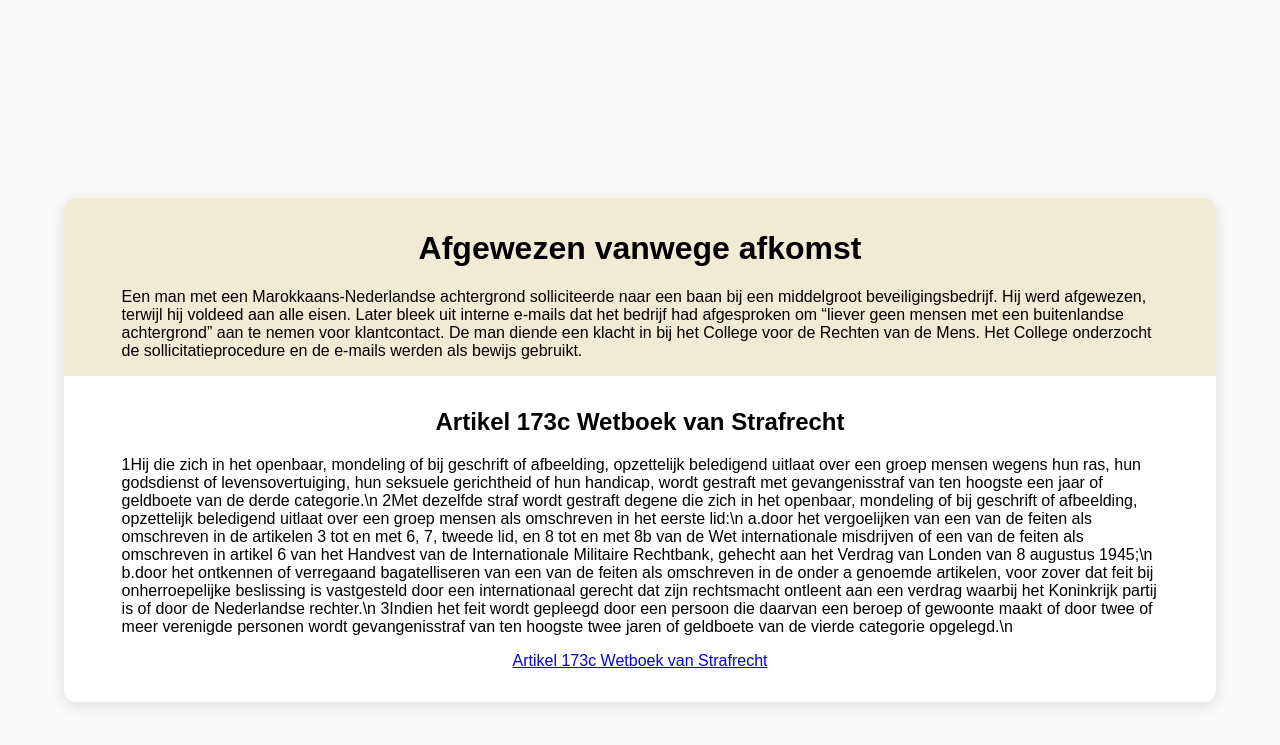
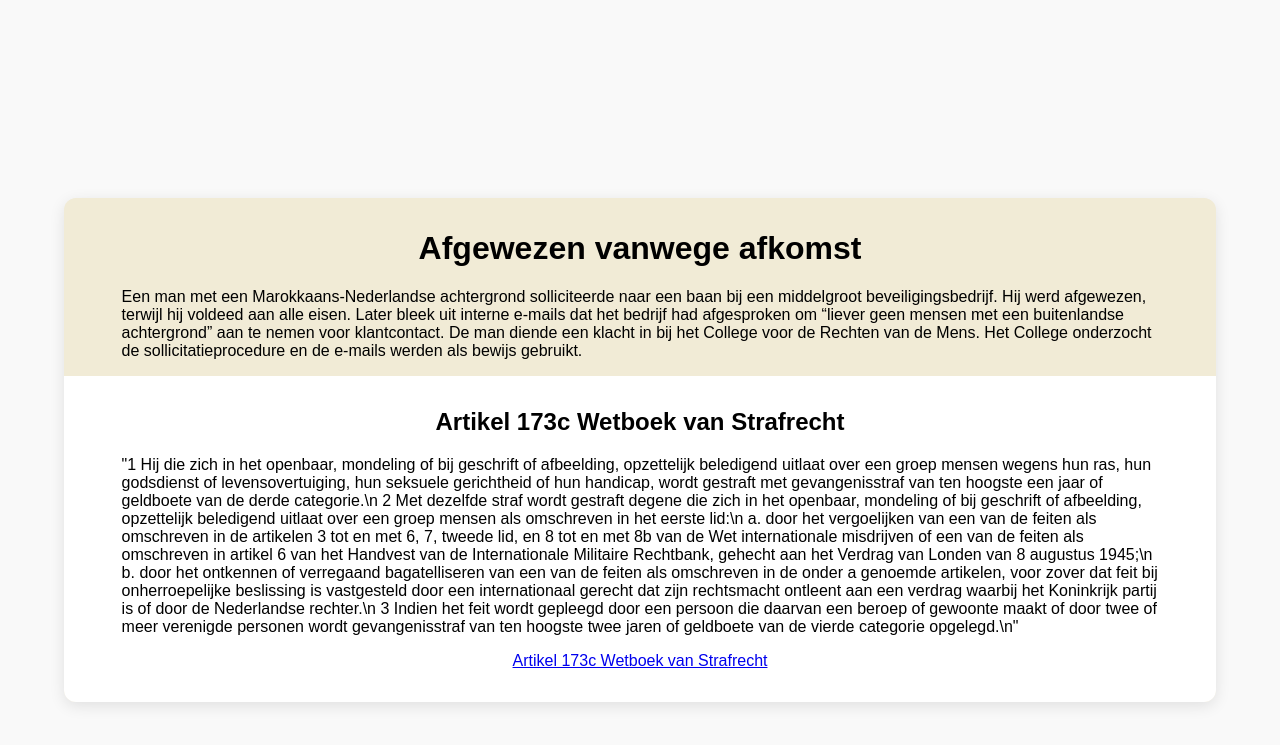
Before and after one commit to stanplayzz/maatschapij, a Jekyll site: the page built from _zaken/zaak9.md, in a window 1280 px wide. Shown: the top 745 px of the page. Built offline with Jekyll 4.4.1, drawn with Linux system fonts in a browser that asks for light colours.

Commit message:
zaak 1-9

```diff
--- a/_zaken/zaak9.md
+++ b/_zaken/zaak9.md
@@ -5,10 +5,10 @@ description: "Een man met een Marokkaans-Nederlandse achtergrond solliciteerde n
 strafboek:
     - title: Artikel 173c Wetboek van Strafrecht
       description: >
-        1Hij die zich in het openbaar, mondeling of bij geschrift of afbeelding, opzettelijk beledigend uitlaat over een groep mensen wegens hun ras, hun godsdienst of levensovertuiging, hun seksuele gerichtheid of hun handicap, wordt gestraft met gevangenisstraf van ten hoogste een jaar of geldboete van de derde categorie.\n
-        2Met dezelfde straf wordt gestraft degene die zich in het openbaar, mondeling of bij geschrift of afbeelding, opzettelijk beledigend uitlaat over een groep mensen als omschreven in het eerste lid:\n
-            a.door het vergoelijken van een van de feiten als omschreven in de artikelen 3 tot en met 6, 7, tweede lid, en 8 tot en met 8b van de Wet internationale misdrijven of een van de feiten als omschreven in artikel 6 van het Handvest van de Internationale Militaire Rechtbank, gehecht aan het Verdrag van Londen van 8 augustus 1945;\n
-            b.door het ontkennen of verregaand bagatelliseren van een van de feiten als omschreven in de onder a genoemde artikelen, voor zover dat feit bij onherroepelijke beslissing is vastgesteld door een internationaal gerecht dat zijn rechtsmacht ontleent aan een verdrag waarbij het Koninkrijk partij is of door de Nederlandse rechter.\n
-        3Indien het feit wordt gepleegd door een persoon die daarvan een beroep of gewoonte maakt of door twee of meer verenigde personen wordt gevangenisstraf van ten hoogste twee jaren of geldboete van de vierde categorie opgelegd.\n
+        "1 Hij die zich in het openbaar, mondeling of bij geschrift of afbeelding, opzettelijk beledigend uitlaat over een groep mensen wegens hun ras, hun godsdienst of levensovertuiging, hun seksuele gerichtheid of hun handicap, wordt gestraft met gevangenisstraf van ten hoogste een jaar of geldboete van de derde categorie.\n
+        2 Met dezelfde straf wordt gestraft degene die zich in het openbaar, mondeling of bij geschrift of afbeelding, opzettelijk beledigend uitlaat over een groep mensen als omschreven in het eerste lid:\n
+            a. door het vergoelijken van een van de feiten als omschreven in de artikelen 3 tot en met 6, 7, tweede lid, en 8 tot en met 8b van de Wet internationale misdrijven of een van de feiten als omschreven in artikel 6 van het Handvest van de Internationale Militaire Rechtbank, gehecht aan het Verdrag van Londen van 8 augustus 1945;\n
+            b. door het ontkennen of verregaand bagatelliseren van een van de feiten als omschreven in de onder a genoemde artikelen, voor zover dat feit bij onherroepelijke beslissing is vastgesteld door een internationaal gerecht dat zijn rechtsmacht ontleent aan een verdrag waarbij het Koninkrijk partij is of door de Nederlandse rechter.\n
+        3 Indien het feit wordt gepleegd door een persoon die daarvan een beroep of gewoonte maakt of door twee of meer verenigde personen wordt gevangenisstraf van ten hoogste twee jaren of geldboete van de vierde categorie opgelegd.\n"
       link: https://wetten.overheid.nl/jci1.3:c:BWBR0001854&boek=Tweede&titeldeel=V&artikel=137c&z=2026-01-01&g=2026-01-01
 ---
```
Also changed, not shown: _zaken/zaak8.md (+2 -2 lines).
